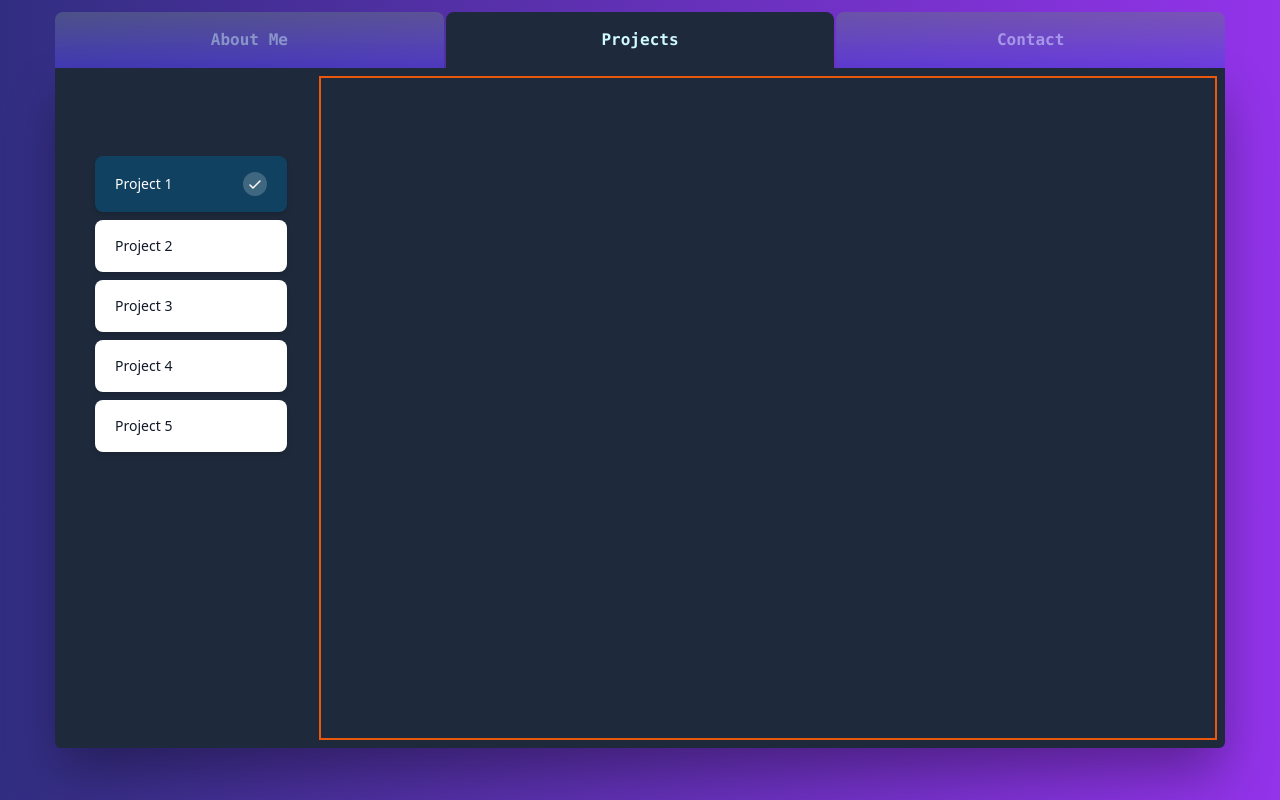
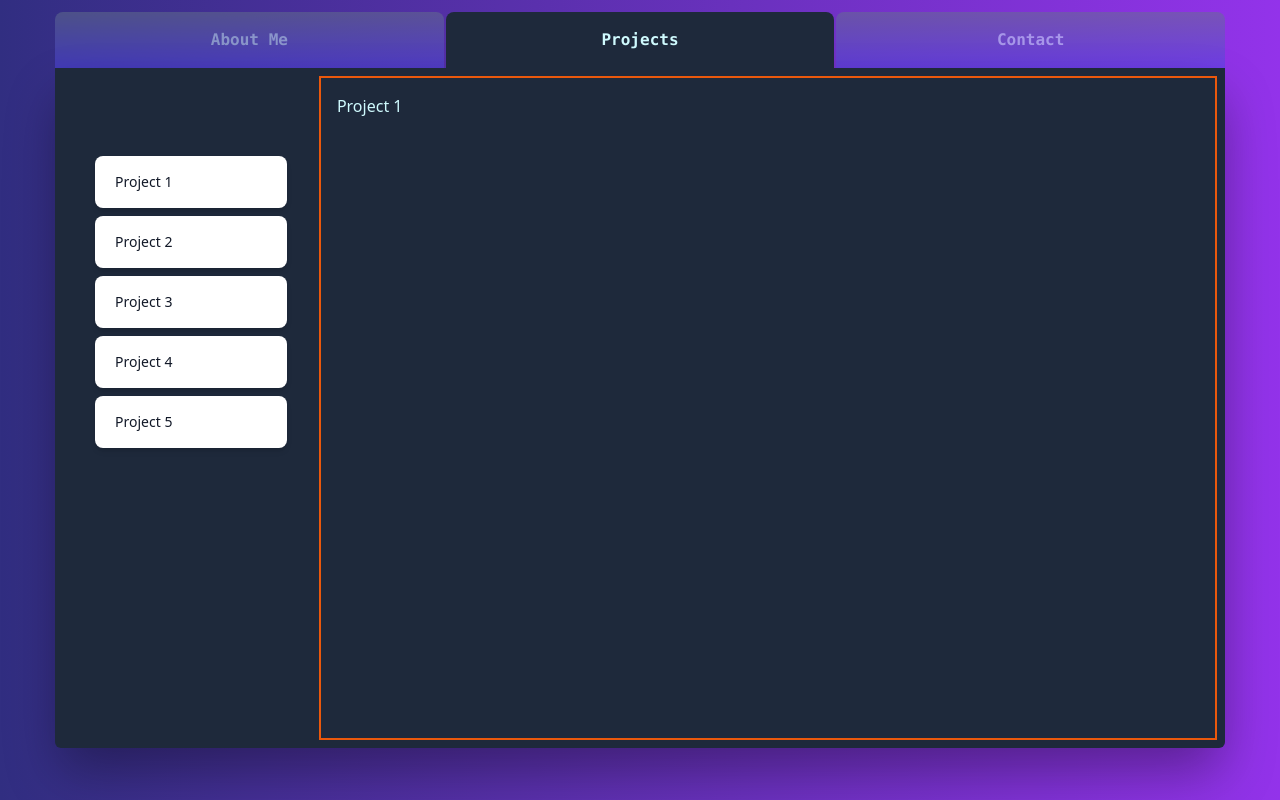
Before and after one commit to phenriquep00/portifolio, a React (Create React App) app: page / in a window 1280 px wide. Both pictures are taken after a click on the element "Projects". Built offline with nearby package versions, Linux system fonts and the light colour scheme.

Commit message:
added comunication with the RadioGroup component with the projects component

```diff
--- a/src/components/Content/Projects/Options/RadioGroup.js
+++ b/src/components/Content/Projects/Options/RadioGroup.js
@@ -22,28 +22,26 @@
   }
 ]
 
-export function Options() {
+export function Options({ onSelectedProjectChange }) {
   const [selected, setSelected] = useState(plans[0])
 
 
   return (
-    <div className="w-full px-4 py-16">
-      <div className="">
-        <RadioGroup value={selected} onChange={setSelected}>
+    <div className="w-full px-4 py-16" >
+      <div className="" >
+        <RadioGroup value={selected} onChange={setSelected} onClick={onSelectedProjectChange}>
           <RadioGroup.Label className="sr-only">Server size</RadioGroup.Label>
           <div className="space-y-2">
             {plans.map((plan) => (
               <RadioGroup.Option
                 key={plan.name}
-                value={plan}
+                value={plan.name}
                 className={({ active, checked }) =>
-                  `${
-                    active
-                      ? 'ring-2 ring-white ring-opacity-60 ring-offset-2 ring-offset-sky-300'
-                      : ''
+                  `${active
+                    ? 'ring-2 ring-white ring-opacity-60 ring-offset-2 ring-offset-sky-300'
+                    : ''
                   }
-                  ${
-                    checked ? 'bg-sky-900 bg-opacity-75 text-white' : 'bg-white'
+                  ${checked ? 'bg-sky-900 bg-opacity-75 text-white' : 'bg-white'
                   }
                     relative flex cursor-pointer rounded-lg px-5 py-4 shadow-md focus:outline-none`
                 }
@@ -52,26 +50,24 @@
                   <>
                     <div className="flex w-full items-center justify-between">
                       <div className="flex items-center">
-                        <div className="text-sm">
+                        <div className="text-sm flex-1">
                           <RadioGroup.Label
                             as="p"
-                            className={`font-medium  ${
-                              checked ? 'text-white' : 'text-gray-900'
-                            }`}
+                            className={`font-medium  ${checked ? 'text-white' : 'text-gray-900'
+                              }`}
                           >
                             {plan.name}
                           </RadioGroup.Label>
                           <RadioGroup.Description
                             as="span"
-                            className={`inline ${
-                              checked ? 'text-sky-100' : 'text-gray-500'
-                            }`}
+                            className={`inline ${checked ? 'text-sky-100' : 'text-gray-500'
+                              }`}
                           >
                           </RadioGroup.Description>
                         </div>
                       </div>
                       {checked && (
-                        <div className="shrink-0 text-white">
+                        <div className="shrink-0 text-white" >
                           <CheckIcon className="h-6 w-6" />
                         </div>
                       )}
--- a/src/components/Content/Projects/Projects.js
+++ b/src/components/Content/Projects/Projects.js
@@ -1,15 +1,53 @@
 import { Options } from "./Options/RadioGroup";
+import { useState } from "react";
 
 
 export function Projects() {
+    const [selectedProject, setSelectedProject] = useState("Project 1");
+
+    function handleSelectedProjectChange(e) {
+        setSelectedProject(e.target.innerText);
+    }
+
     return (
         <div className="flex flex-row w-full h-full">
 
             <div className="p-4 w-[23%] h-[100%]"> {/* Options div */}
-                <Options />
+                <Options onSelectedProjectChange={handleSelectedProjectChange}/>
             </div>
 
             <div className="p-4 w-[81%] h-[100%] border-2 border-orange-600"> {/* focused div */}
+                {
+                    selectedProject === "Project 1"
+                    ?
+                    <div> Project 1 </div>
+                    :
+                    (
+                        selectedProject === "Project 2"
+                        ?
+                        <div> Project 2 </div>
+                        :
+                        (
+                            selectedProject === "Project 3"
+                            ?
+                            <div> Project 3 </div>
+                            :
+                            (
+                                selectedProject === "Project 4"
+                                ?
+                                <div> Project 4 </div>
+                                :
+                                (
+                                    selectedProject === "Project 5"
+                                    ?
+                                    <div> Project 5 </div>
+                                    :
+                                    null /* Add new projects here */
+                                )
+                            )
+                        )
+                    )
+                }
 
             </div>
 
```
Also changed, not shown: 11 other files (tests, documents, lock files or other folders).
